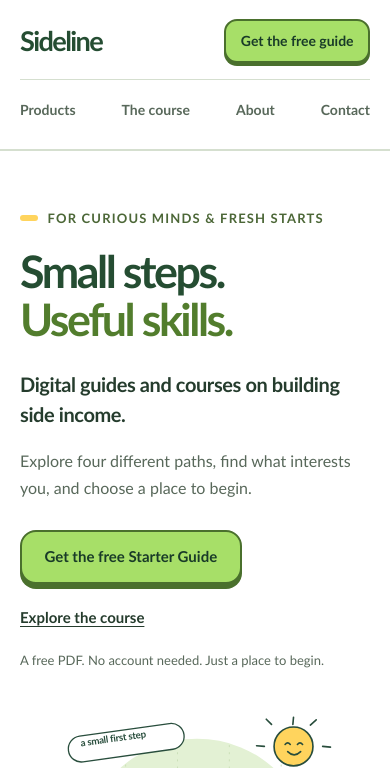
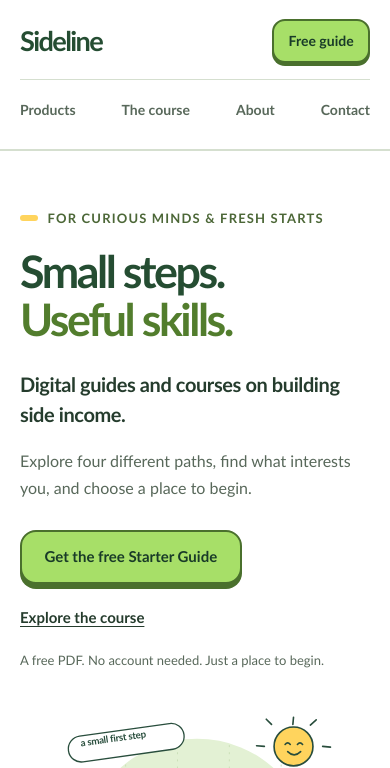
Before and after one commit to zouphiel/sideline, a website: page index.html in a window 390 px wide. Shown: the top 768 px of the page. Drawn offline with Linux system fonts and the light colour scheme.

Commit message:
Keep the header compact on narrow phones

```diff
--- a/index.html
+++ b/index.html
@@ -26,7 +26,7 @@
       <nav aria-label="Main navigation">
         <a href="#products">Products</a><a href="#course">The course</a><a href="#about">About</a><a href="#contact">Contact</a>
       </nav>
-      <a class="button button-small header-cta" href="#free-guide">Get the free guide</a>
+      <a class="button button-small header-cta" href="#free-guide">Free guide</a>
     </div>
   </header>
   <main id="main">
```
